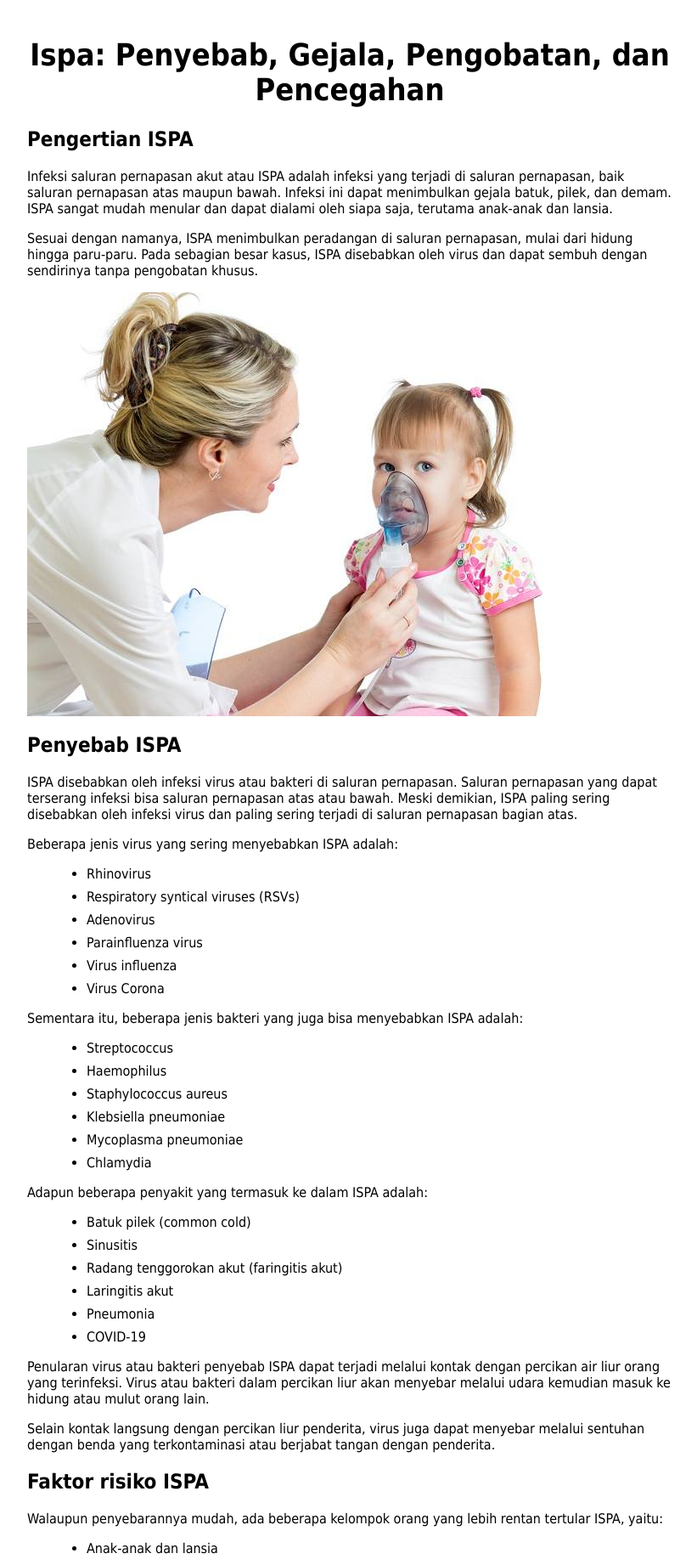
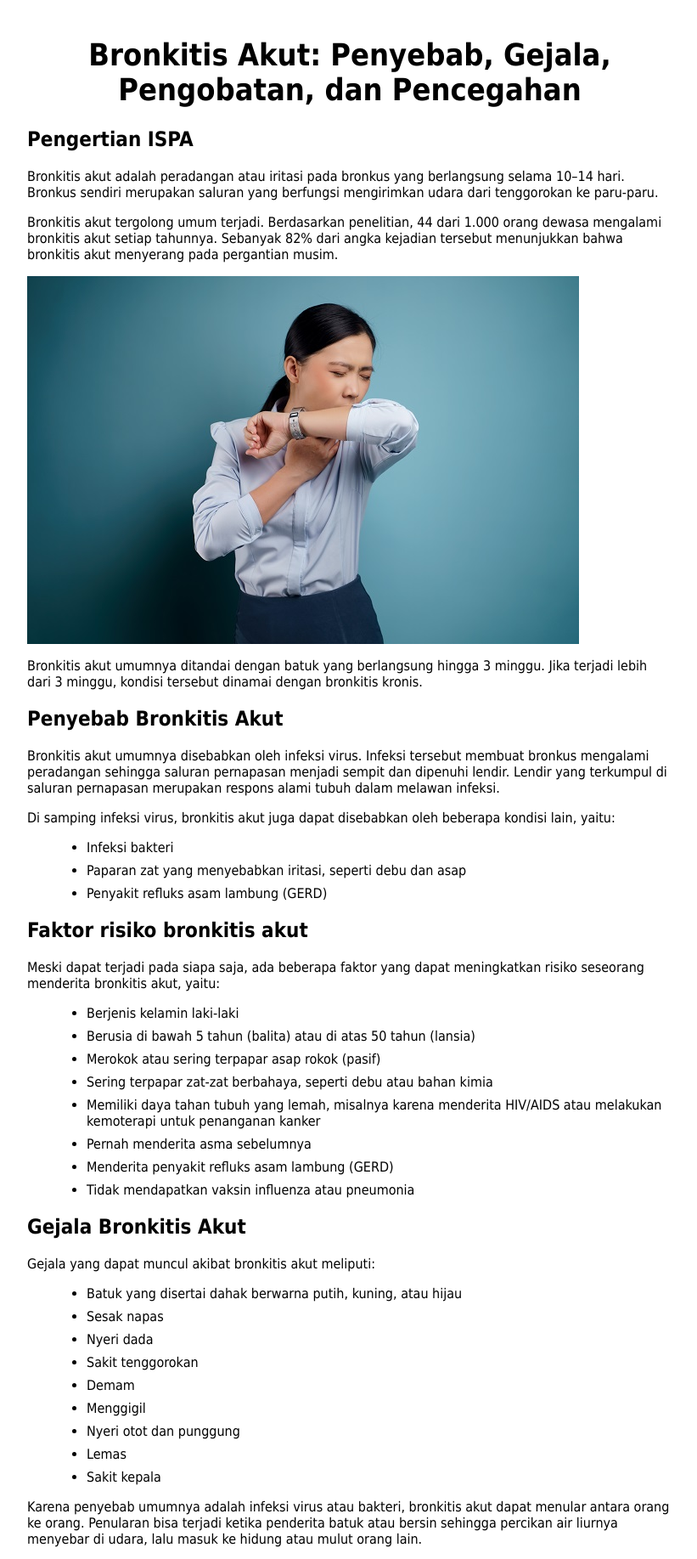
Before and after one commit to norbrightside/PKL, a PHP site: page /bronkitisakut.html in a window 1280 px wide. Shown: the part 85-1920 px from the top of the page at 85% size, without its empty margins (228-1049 px from the left). Run offline with PHP 8.4, Linux system fonts and the light colour scheme.

Commit message:
finalisasi

```diff
--- a/asma.html
+++ b/asma.html
@@ -3,9 +3,8 @@
     <title>Asma: Penyebab, Gejala, Pengobatan, dan Pencegahan</title>
     <link rel="icon" href="assets/images/logo.png">
     <meta name="viewport"   content="width=device-width, initial-scale=1">
-    <meta name="description" content="Web Portofolio">
-    <meta name="author" content="Ane">
-    <meta name="keywords" content="web Portofolio">
+    <meta name="description" content="Asma: Penyebab, Gejala, Pengobatan, dan Pencegahan">
+    <meta name="keywords" content="Asma: Penyebab, Gejala, Pengobatan, dan Pencegahan">
     <link rel="stylesheet" type="text/css" href="assets/css/style.css">
     <script src="https://code.jquery.com/jquery-3.6.0.min.js"></script>
     <script>
--- a/bronkitisakut.html
+++ b/bronkitisakut.html
@@ -1,11 +1,10 @@
 <html>
   <head>
-    <title>ISPA: Penyebab, Gejala, Pengobatan, dan Pencegahan</title>
+    <title>Bronkitis Akut: Penyebab, Gejala, Pengobatan, dan Pencegahan</title>
     <link rel="icon" href="assets/images/logo.png">
     <meta name="viewport"   content="width=device-width, initial-scale=1">
-    <meta name="description" content="Web Portofolio">
-    <meta name="author" content="Ane">
-    <meta name="keywords" content="web Portofolio">
+    <meta name="description" content="Bronkitis Akut: Penyebab, Gejala, Pengobatan, dan Pencegahan">
+    <meta name="keywords" content="Bronkitis Akut: Penyebab, Gejala, Pengobatan, dan Pencegahan">
     <link rel="stylesheet" type="text/css" href="assets/css/style.css">
     <script src="https://code.jquery.com/jquery-3.6.0.min.js"></script>
     <script>
@@ -45,106 +44,81 @@
       </nav>
   </header>
     <div class="content">
-      <h1>Ispa: Penyebab, Gejala, Pengobatan, dan Pencegahan</h1>
+      <h1>Bronkitis Akut: Penyebab, Gejala, Pengobatan, dan Pencegahan</h1>
       <h2>Pengertian ISPA</h2>
-      <p>Infeksi saluran pernapasan akut atau ISPA adalah infeksi yang terjadi di saluran pernapasan, baik saluran pernapasan atas maupun bawah. Infeksi ini dapat menimbulkan gejala batuk, pilek, dan demam. ISPA sangat mudah menular dan dapat dialami oleh siapa saja, terutama anak-anak dan lansia.</p>
-      <p>Sesuai dengan namanya, ISPA menimbulkan peradangan di saluran pernapasan, mulai dari hidung hingga paru-paru. Pada sebagian besar kasus, ISPA disebabkan oleh virus dan dapat sembuh dengan sendirinya tanpa pengobatan khusus.</p>
-      <p><img src="assets/images/ispa1.jpg"></p>
-      <h2>Penyebab ISPA</h2>
-      <p>ISPA disebabkan oleh infeksi virus atau bakteri di saluran pernapasan. Saluran pernapasan yang dapat terserang infeksi bisa saluran pernapasan atas atau bawah. Meski demikian, ISPA paling sering disebabkan oleh infeksi virus dan paling sering terjadi di saluran pernapasan bagian atas.</p>
-      <p>Beberapa jenis virus yang sering menyebabkan ISPA adalah:</p>
+      <p>Bronkitis akut adalah peradangan atau iritasi pada bronkus yang berlangsung selama 10–14 hari. Bronkus sendiri merupakan saluran yang berfungsi mengirimkan udara dari tenggorokan ke paru-paru.</p>
+      <p>Bronkitis akut tergolong umum terjadi. Berdasarkan penelitian, 44 dari 1.000 orang dewasa mengalami bronkitis akut setiap tahunnya. Sebanyak 82% dari angka kejadian tersebut menunjukkan bahwa bronkitis akut menyerang pada pergantian musim.</p>
+      <p><img src="assets/images/bronkitisakut1.jpg"></p>
+      <p>Bronkitis akut umumnya ditandai dengan batuk yang berlangsung hingga 3 minggu. Jika terjadi lebih dari 3 minggu, kondisi tersebut dinamai dengan bronkitis kronis.</p>
+      <h2>Penyebab Bronkitis Akut</h2>
+      <p>Bronkitis akut umumnya disebabkan oleh infeksi virus. Infeksi tersebut membuat bronkus mengalami peradangan sehingga saluran pernapasan menjadi sempit dan dipenuhi lendir. Lendir yang terkumpul di saluran pernapasan merupakan respons alami tubuh dalam melawan infeksi.</p>
+      <p>Di samping infeksi virus, bronkitis akut juga dapat disebabkan oleh beberapa kondisi lain, yaitu:</p>
       <ul>
-        <li>Rhinovirus</li>
-        <li>Respiratory syntical viruses (RSVs)</li>
-        <li>Adenovirus</li>
-        <li>Parainfluenza virus</li>
-        <li>Virus influenza</li>
-        <li>Virus Corona</li>
+        <li>Infeksi bakteri</li>
+        <li>Paparan zat yang menyebabkan iritasi, seperti debu dan asap</li>
+        <li>Penyakit refluks asam lambung (GERD)</li>
       </ul>
-      <p>Sementara itu, beberapa jenis bakteri yang juga bisa menyebabkan ISPA adalah:</p>
+      <h2>Faktor risiko bronkitis akut</h2>
+      <p>Meski dapat terjadi pada siapa saja, ada beberapa faktor yang dapat meningkatkan risiko seseorang menderita bronkitis akut, yaitu:</p>
       <ul>
-        <li>Streptococcus</li>
-        <li>Haemophilus</li>
-        <li>Staphylococcus aureus</li>
-        <li>Klebsiella pneumoniae</li>
-        <li>Mycoplasma pneumoniae</li>
-        <li>Chlamydia</li>
+        <li>Berjenis kelamin laki-laki</li>
+        <li>Berusia di bawah 5 tahun (balita) atau di atas 50 tahun (lansia)</li>
+        <li>Merokok atau sering terpapar asap rokok (pasif)</li>
+        <li>Sering terpapar zat-zat berbahaya, seperti debu atau bahan kimia</li>
+        <li>Memiliki daya tahan tubuh yang lemah, misalnya karena menderita HIV/AIDS atau melakukan kemoterapi untuk penanganan kanker</li>
+        <li>Pernah menderita asma sebelumnya</li>
+        <li>Menderita penyakit refluks asam lambung (GERD)</li>
+        <li>Tidak mendapatkan vaksin influenza atau pneumonia</li>
       </ul>
-      <p>Adapun beberapa penyakit yang termasuk ke dalam ISPA adalah:</p>
+      <h2>Gejala Bronkitis Akut</h2>
+      <p>Gejala yang dapat muncul akibat bronkitis akut meliputi:</p>
       <ul>
-        <li>Batuk pilek (common cold)</li>
-        <li>Sinusitis</li>
-        <li>Radang tenggorokan akut (faringitis akut)</li>
-        <li>Laringitis akut</li>
-        <li>Pneumonia</li>
-        <li>COVID-19</li>
+        <li>Batuk yang disertai dahak berwarna putih, kuning, atau hijau</li>
+        <li>Sesak napas</li>
+        <li>Nyeri dada</li>
+        <li>Sakit tenggorokan</li>
+        <li>Demam</li>
+        <li>Menggigil</li>
+        <li>Nyeri otot dan punggung</li>
+        <li>Lemas</li>
+        <li>Sakit kepala</li>
       </ul>
-      <p>Penularan virus atau bakteri penyebab ISPA dapat terjadi melalui kontak dengan percikan air liur orang yang terinfeksi. Virus atau bakteri dalam percikan liur akan menyebar melalui udara kemudian masuk ke hidung atau mulut orang lain.</p>
-      <p>Selain kontak langsung dengan percikan liur penderita, virus juga dapat menyebar melalui sentuhan dengan benda yang terkontaminasi atau berjabat tangan dengan penderita.</p>
-      <h2>Faktor risiko ISPA</h2>
-      <p>Walaupun penyebarannya mudah, ada beberapa kelompok orang yang lebih rentan tertular ISPA, yaitu:</p>
+      <p>Karena penyebab umumnya adalah infeksi virus atau bakteri, bronkitis akut dapat menular antara orang ke orang. Penularan bisa terjadi ketika penderita batuk atau bersin sehingga percikan air liurnya menyebar di udara, lalu masuk ke hidung atau mulut orang lain.</p>
+      <p>Selain melalui percikan air liur penderita, virus juga dapat menyebar bila seseorang memegang benda yang terkontaminasi, kemudian menyentuh mata, hidung, atau mulut, tanpa mencuci tangan terlebih dahulu.</p>
+      <h2>Kapan harus ke dokter</h2>
+      <p>Gejala bronkitis akut berlangsung tidak lebih dari 3 minggu. Lakukan pemeriksaan ke dokter jika mengalami gejala di atas dan berlangsung lebih dari 3 minggu, atau gejala terjadi secara berulang.</p>
+      <p>Anda juga perlu melakukan pemeriksaan ke dokter jika mengalami salah satu gejala di bawah ini:</p>
       <ul>
-        <li>Anak-anak dan lansia</li>
-        <p>Anak-anak dan lansia memiliki sistem kekebalan tubuh yang rendah sehingga rentan terhadap berbagai infeksi. Selain itu, penyebaran virus atau bakteri ISPA di kalangan anak-anak dapat terjadi sangat cepat, karena anak-anak sering berinteraksi dan melakukan kontak dengan anak-anak yang lain.</p>
-        <li>Orang dengan daya tahan tubuh yang lemah</li>
-        <p>Sistem kekebalan tubuh sangat berpengaruh dalam melawan infeksi virus atau bakteri. Ketika daya tubuh menurun, misalnya karena menderita AIDS atau kanker, maka risiko terinfeksi akan makin meningkat.</p>
-        <li>Penderita gangguan jantung dan paru-paru</li>
-        <p>ISPA lebih sering terjadi pada seseorang yang sudah memiliki penyakit jantung atau gangguan pada paru-paru sebelumnya.</p>
-        <li>Perokok aktif</li>
-        <p>Perokok lebih berisiko mengalami gangguan fungsi paru dan saluran pernapasan. Hal ini mengakibatkan perokok juga rentan mengalami ISPA dan cenderung lebih sulit untuk pulih.</p>
+        <li>Demam lebih dari 38°C atau lebih</li>
+        <li>Batuk dengan mengeluarkan dahak yang disertai dengan darah</li>
+        <li>Kesulitan bernapas</li>
       </ul>
-      <h2>Gejala ISPA</h2>
-      <p>Gejala ISPA berlangsung antara 1–2 minggu. Pada sebagian besar kasus, penderita gejala akan mereda setelah minggu pertama.</p>
-      <p>Gejala infeksi saluran pernapasan akut di saluran pernapasan atas dan bawah bisa berbeda. Pada penderita ISPA yang terjadi di saluran pernapasan atas, gejala yang dapat timbul adalah: </p>
+      <h2>Pengobatan Bronkitis Akut</h2>
+      <p>Bronkitis akut umumnya tergolong ringan dan gejala yang timbul dapat mereda dengan sendirinya. Meski demikian, dokter dapat memberikan beberapa obat-obatan kepada pasien untuk meredakan gejala, yaitu:</p>
       <ul>
-        <li>Batuk</li>
-        <li>Bersin</li>
-        <li>Hidung tersumbat</li>
-        <li>Pilek</li>
-        <li>Demam</li>
-        <li>Mudah lelah</li>
-        <li>Sakit kepala</li>
-        <li>Nyeri menelan</li>
-        <li>Mengi</li>
-        <li>Pembesaran kelenjar getah bening</li>
+        <li>Obat pereda nyeri dan demam, seperti ibuprofen dan paracetamol</li>
+        <li>Obat pereda batuk dan pilek, seperti guaifenesin atau erdostein</li>
       </ul>
-      <p>Sementara itu, gejala ISPA yang terjadi di saluran pernapasan bawah antara lain:</p>
+      <p>Selain dengan obat-obatan di atas, pasien juga dapat melakukan perawatan mandiri di rumah untuk meredakan gejala dan mempercepat penyembuhan, yaitu dengan:</p>
       <ul>
-        <li>Batuk berdahak</li>l
-        <li>Sesak napas</li>
-        <li>Demam</li>
+        <li>Minum air putih setiap 1–2 jam.</li>
+        <li>Istirahat yang cukup.</li>
+        <li>Berhenti merokok atau jauhi asap rokok.</li>
+        <li>Gunakan pelembap udara dalam ruangan.</li>
+        <li>Hirup uap air hangat, untuk membuat lega saluran pernapasan</li>
+        <li>Gunakan masker jika sedang beraktivitas atau di luar ruangan</li>
       </ul>
-      <h2>Kapan harus ke dokter</h2>
-      <p>Lakukan pemeriksaan ke dokter jika Anda mengalami gejala di atas, terutama jika gejala makin memburuk dan telah berlangsung selama lebih dari 3 minggu.</p>
-      <p>Periksakan diri ke dokter jika Anda mengalami gejala di bawah ini:</p>
+      <h2>Pencegahan Bronkitis</h2>
+      <p>Ada sejumlah upaya yang dapat dilakukan untuk mengurangi risiko terjadinya bronkitis akut, yaitu:</p>
       <ul>
-        <li>Demam di atas 39˚C atau menggigil</li>
-        <li>Sulit bernapas</li>
-        <li>Batuk darah</li>
-        <li>Penurunan kesadaran</li>
+        <li>Mencuci tangan dengan sabun dan air mengalir secara rutin</li>
+        <li>Tidak merokok dan menghindari asap rokok</li>
+        <li>Menutup mulut dan hidung saat bersin</li>
+        <li>Mendapatkan vaksin flu atau pneumonia</li>
+        <li>Menghindari paparan zat berbahaya atau polusi di udara</li>
+        <li>Memastikan untuk tidur dan beristirahat yang cukup</li>
+        <li>Mengonsumsi makanan sehat dan bergizi, seperti sayur atau buah-buahan</li>
       </ul>
-      <h2>Pengobatan ISPA</h2>
-      <p>Seperti yang telah disebutkan sebelumnya, ISPA paling sering disebabkan oleh virus. Oleh karena itu, pasien tidak memerlukan pengobatan khusus. Meski begitu, ada upaya yang dapat dilakukan secara mandiri di rumah untuk meredakan gejala, yaitu:</p>
-      <ul>
-        <li>Memperbanyak istirahat dan konsumsi air putih untuk mengencerkan dahak agar lebih mudah untuk dikeluarkan</li>
-        <li>Mengonsumsi minuman lemon hangat atau madu, untuk meredakan batuk</li>
-        <li>Berkumur dengan air hangat yang diberi garam jika mengalami sakit tenggorokan</li>
-        <li>Menghirup uap dari semangkuk air panas yang telah dicampur dengan minyak kayu putih atau mentol, untuk meredakan hidung tersumbat</li>
-        <li>Memosisikan kepala lebih tinggi ketika tidur dengan menggunakan bantal, untuk melancarkan pernapasan</li>
-      </ul>
-      <p>Jika gejala yang dialami tidak membaik, pasien perlu menemui dokter.</p>
-    <h2>Pencegahan ISPA</h2>
-    <p>Pencegahan utama ISPA adalah dengan menerapkan perilaku hidup bersih dan sehat. Beberapa cara yang dapat dilakukan, yaitu:</p>
-    <ul>
-        <li>Cuci tangan secara teratur, terutama setelah beraktivitas di tempat umum.</li>
-        <li>Hindari menyentuh wajah, terutama bagian mulut, hidung, dan mata.</li>
-        <li>Gunakan sapu tangan atau tisu untuk menutup mulut ketika bersin atau batuk, agar penyakit tidak menyebar ke orang lain.</li>
-        <li>Perbanyak konsumsi makanan kaya vitamin, terutama vitamin C, untuk meningkatkan daya tahan tubuh.</li>
-        <li>Bersihkan rumah dan lingkungan sekitar secara rutin.</li>
-        <li>Lakukan olahraga secara rutin.</li>
-        <li>Hentikan kebiasaan merokok.</li>
-        <li>Dapatkan vaksinasi, baik vaksin MMR, influenza, maupun pneumonia, dan diskusikan dengan dokter mengenai keperluan, manfaat, dan risiko dari vaksinasi ini.</li>
-    </ul>
     </div>
     <section id="kontak">
       <h1 class="judul teks-tengah">Kontak Pendaftaran</h1>
--- a/index.php
+++ b/index.php
@@ -52,7 +52,7 @@
             <section id="intro">
                 <div id="intro-text">
                     <p class="text-putih"> Hallo selamat datang di sistem pakar diagonasa</p>
-                    <h1> Penyakit Paru-Paru</h1>
+                    <h1>Penyakit Paru-Paru</h1>
                     <h2 class="text-putih"> Puskesmas Talawi</h2>
                     <a href="diagnosa.php" class="btn btn-putih">Mulai Diagnosa</a>
                 </div>
--- a/ispa.html
+++ b/ispa.html
@@ -3,9 +3,8 @@
     <title>ISPA: Penyebab, Gejala, Pengobatan, dan Pencegahan</title>
     <link rel="icon" href="assets/images/logo.png">
     <meta name="viewport"   content="width=device-width, initial-scale=1">
-    <meta name="description" content="Web Portofolio">
-    <meta name="author" content="Ane">
-    <meta name="keywords" content="web Portofolio">
+    <meta name="description" content="ISPA: Penyebab, Gejala, Pengobatan, dan Pencegahan">
+    <meta name="keywords" content="ISPA: Penyebab, Gejala, Pengobatan, dan Pencegahan">
     <link rel="stylesheet" type="text/css" href="assets/css/style.css">
     <script src="https://code.jquery.com/jquery-3.6.0.min.js"></script>
     <script>
```
Also changed, not shown: bronkiolitis.html (+62 -90 lines), pneumonia.html (+16 -104 lines), ppok.html (+50 -95 lines), tbparu.html (+13 -104 lines), assets/images/TBC.jpg (added), assets/images/bronkiolitis1.jpg (added), assets/images/bronkitisakut1.jpg (added), assets/images/pneumonia.jpg (added), assets/images/ppok1.jpg (added).
